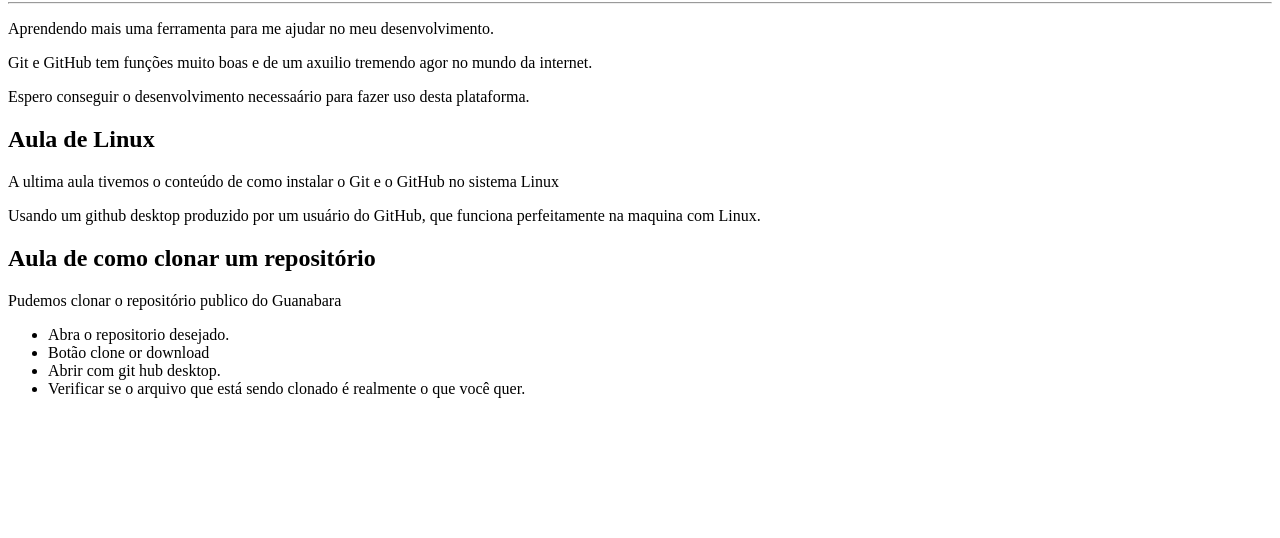
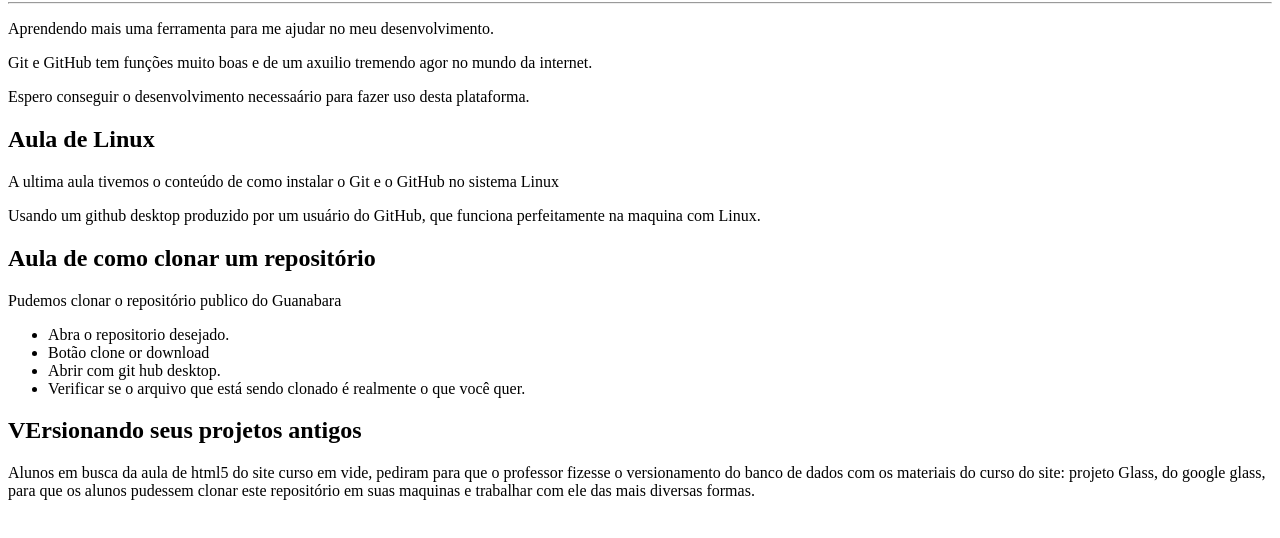
Before and after one commit to AugustoSistideAlmeida/Ol--mundo, a plain HTML site: page Site-exemplo/Index.html in a window 1280 px wide. Shown: the part 78-616 px from the top of the page. Drawn offline with Linux system fonts and the light colour scheme.

Commit message:
Update Index.html

```diff
--- a/Site-exemplo/Index.html
+++ b/Site-exemplo/Index.html
@@ -4,6 +4,7 @@
     <meta charset="UTF-8">
     <meta name="viewport" content="width=device-width, initial-scale=1.0">
     <title>Site feito na aula de repositório</title>
+
 </head>
 <body>
     <h1>Olá, Mundo.</h1>
@@ -24,5 +25,8 @@
         <li>Abrir com git hub desktop.</li>
         <li>Verificar se o arquivo que está sendo clonado é realmente o que você quer.</li>
     </ul></p>
+
+    <h2>VErsionando seus projetos antigos</h2>
+    <p>Alunos em busca da aula de html5 do site curso em vide, pediram para que o professor fizesse o versionamento do banco de dados com os materiais do curso do site: projeto Glass, do google glass, para que os alunos pudessem clonar este repositório em suas maquinas e trabalhar com ele das mais diversas formas.</p>
 </body>
 </html>
```
